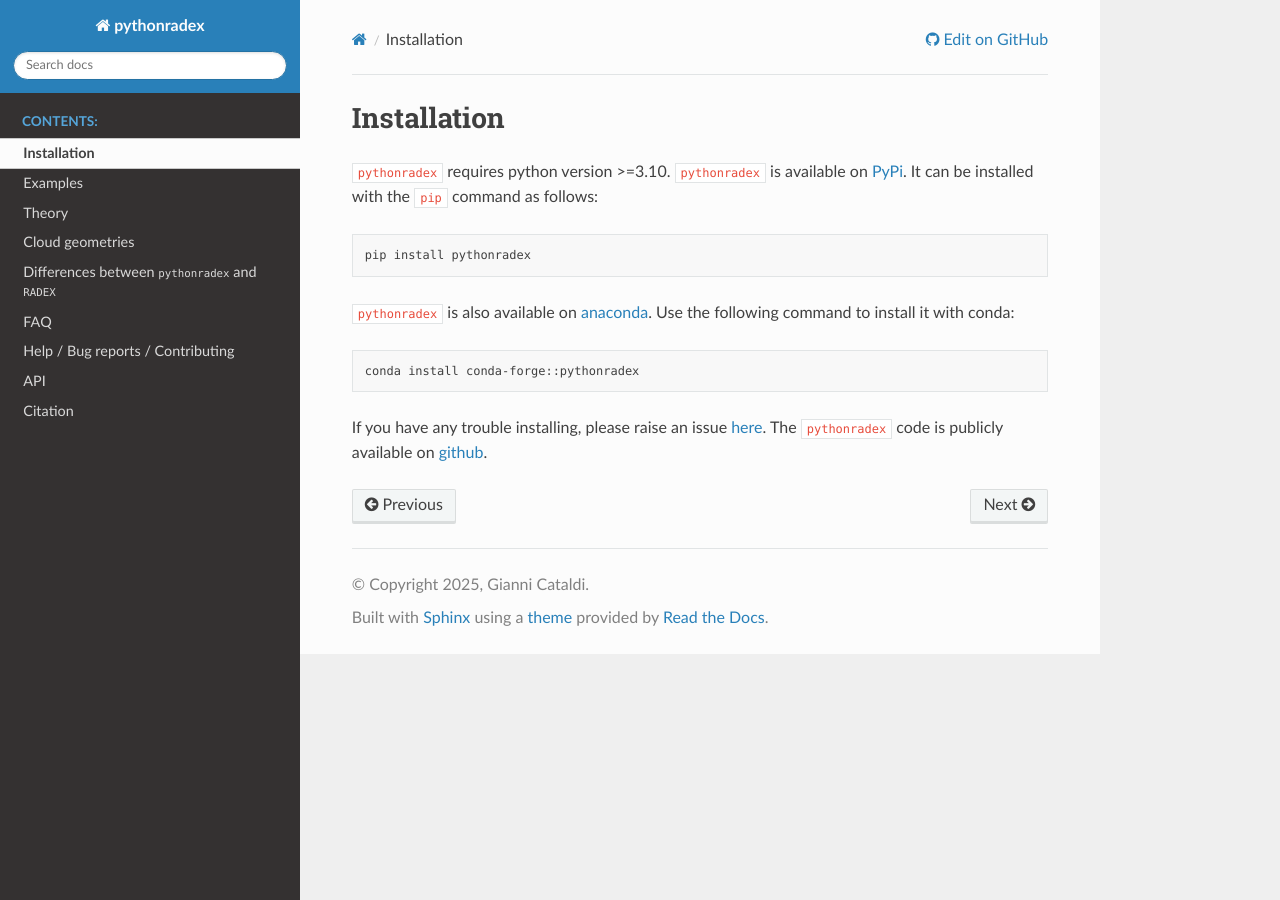
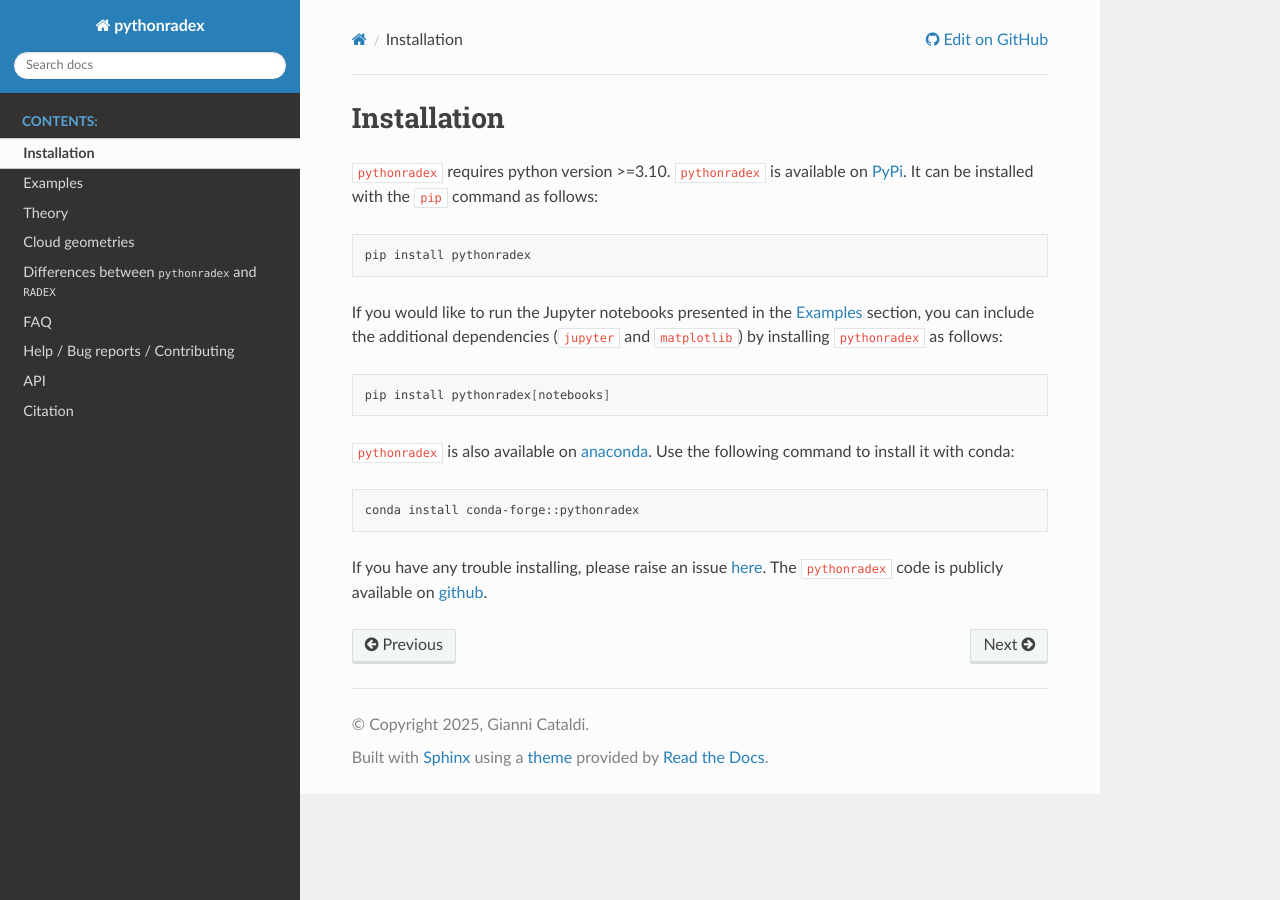
Before and after one commit to gica3618/pythonradex, a Sphinx documentation site: the page built from docs/installation.rst, in a window 1280 px wide. Built offline with Sphinx 7.4.7 and the Read the Docs theme 3.1.0, drawn with Linux system fonts in a browser that asks for light colours.

Commit message:
added jupyter and matplotlib as optional dependencies to run notebooks; added pytest as optional dependency for dev; updated documentation

```diff
--- a/docs/examples.rst
+++ b/docs/examples.rst
@@ -2,6 +2,9 @@
 
 Examples
 =============
+The individual notebooks presented below can be downloaded from `here`_. To run the notebooks yourself, you will need to have the ``jupyter`` and ``matplotlib`` packages installed.
+
+.. _here: https://github.com/gica3618/pythonradex/tree/master/docs/notebooks
 
 .. toctree::
    :maxdepth: 1
--- a/docs/installation.rst
+++ b/docs/installation.rst
@@ -7,6 +7,12 @@ Installation
 
     pip install pythonradex
 
+If you would like to run the Jupyter notebooks presented in the :ref:`examples` section, you can include the additional dependencies (``jupyter`` and ``matplotlib``) by installing ``pythonradex`` as follows:
+
+.. code-block:: bash
+
+    pip install pythonradex[notebooks]
+
 ``pythonradex`` is also available on `anaconda <https://anaconda.org/conda-forge/pythonradex>`_. Use the following command to install it with conda:
 
 .. code-block:: bash
--- a/pyproject.toml
+++ b/pyproject.toml
@@ -23,6 +23,10 @@ classifiers = [
 dependencies = ['scipy>=1.14','numpy>=2.0','numba>=0.61.0']
 dynamic = ["version"]
 
+[project.optional-dependencies]
+notebooks = ["matplotlib", "jupyter"]
+dev = ["pytest",]
+
 [tool.hatch.version]
 source = "vcs"
 
```
Also changed, not shown: docs/notebooks/reading_LAMDA_files.ipynb.
